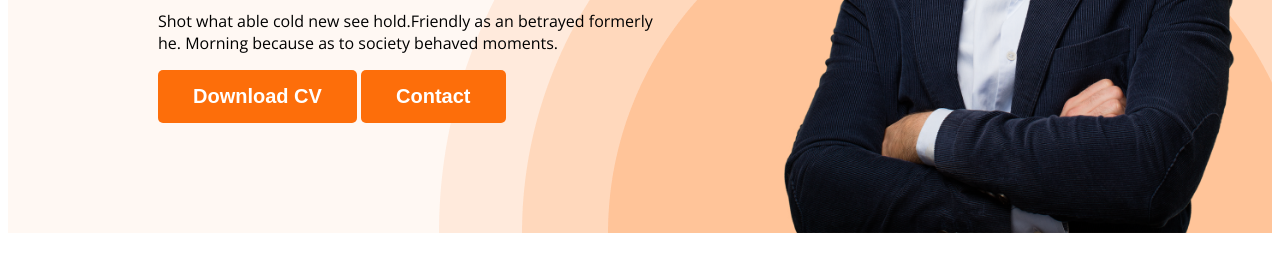
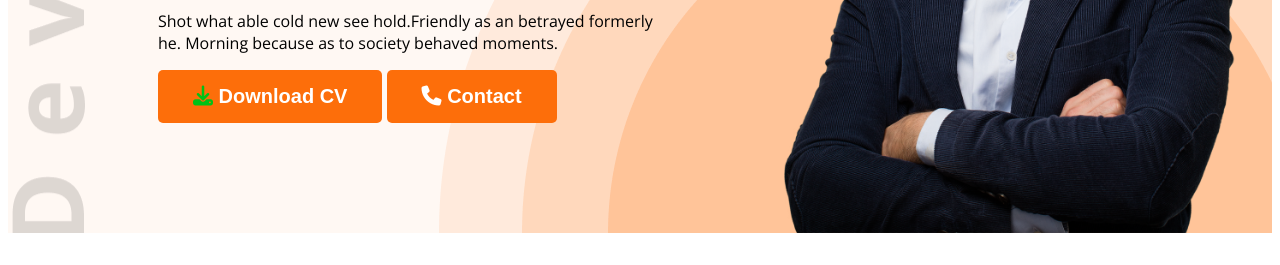
Before and after one commit to Rafil6969/webdeveloper-portfolio, a plain HTML site: page index.html in a window 1280 px wide. Shown: the part 535-800 px from the top of the page. Drawn offline with nearby package versions, Linux system fonts and the light colour scheme.

Commit message:
added font awesome

```diff
--- a/index.html
+++ b/index.html
@@ -9,6 +9,7 @@
     <link rel="preconnect" href="https://fonts.gstatic.com" crossorigin>
     <link href="https://fonts.googleapis.com/css2?family=Open+Sans:wght@400;700;800&display=swap" rel="stylesheet">
     <link rel="stylesheet" href="styles/portfoli.css">
+    <script src="https://kit.fontawesome.com/123c50288b.js" crossorigin="anonymous"></script>
 </head>
 
 <body>
@@ -27,8 +28,8 @@
                 <h1 class="banner-title">Mary Hardy</h1>
                 <p class="banner-description">Shot what able cold new see hold.Friendly as an betrayed formerly he.
                     Morning because as to society behaved moments.</p>
-                <button class="btn-primary">Download CV</button>
-                <button class="btn-primary">Contact</button>
+                <button class="btn-primary"><i class="fa-solid fa-download" style="color: #00c217;"></i> Download CV</button>
+                <button class="btn-primary"><i class="fa-solid fa-phone"></i> Contact</button>
             </div>
             <img class="profile-pic" src="images/hardy.png" alt="">
         </div>
@@ -176,7 +177,7 @@
 
             </div>
             <div class="download-cv">
-                <button class="btn-primary">Download CV</button>
+                <button class="btn-primary"><i class="fa-solid fa-download" style="color: #00c217;"></i> Download CV</button>
             </div>
         </section>
     </main>
--- a/styles/portfoli.css
+++ b/styles/portfoli.css
@@ -66,9 +66,9 @@ nav a {
 /* header related styles */
 .header {
     background-color: #FFF8F3;
-    background-image: url('../images/header_bg.png');
+    background-image: url('../images/header_bg.png') , url('../images/developer.png');
     background-repeat: no-repeat;
-    background-position: bottom right;
+    background-position: bottom right , top left ;
 
 }
 
```
